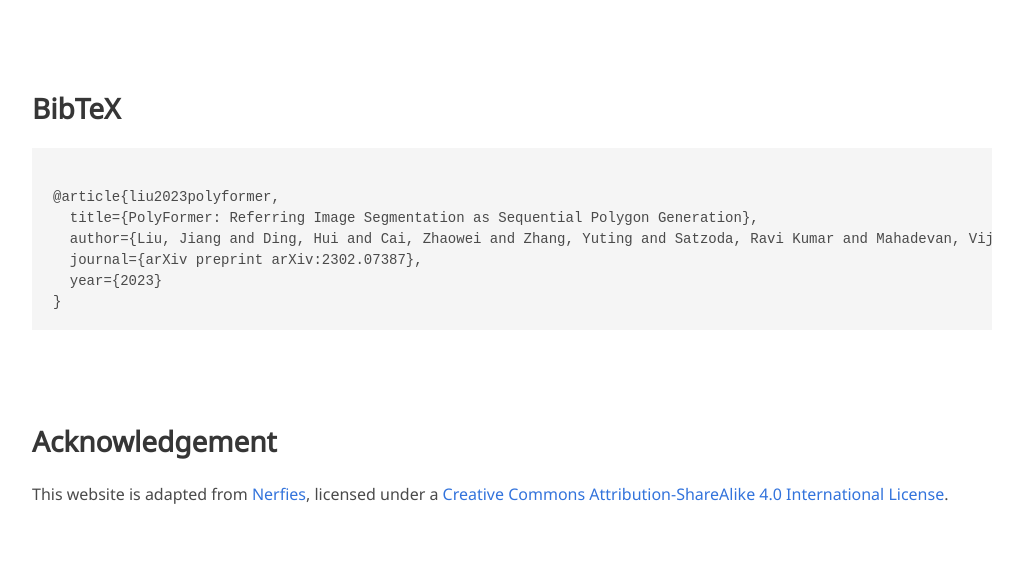
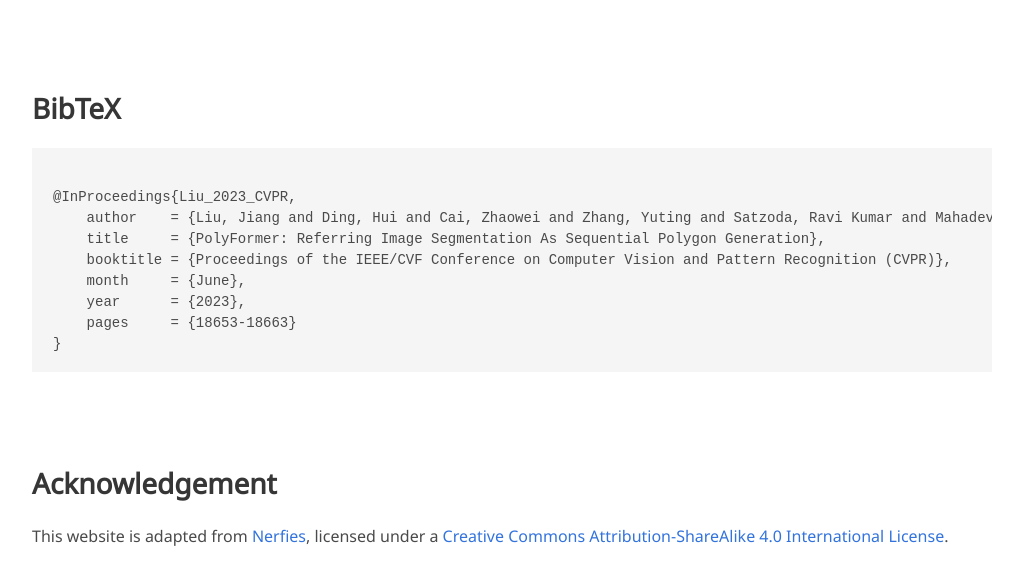
Before and after one commit to polyformer/polyformer.github.io, a plain HTML site: page index.html in a window 1280 px wide. Shown: the part 9601-10185 px from the top of the page, without its empty margins (128-1151 px from the left). Before the commit the page ends 10155 px from the top, so only its background shows below. Drawn offline with nearby package versions, Linux system fonts and the light colour scheme; some icons are missing; a web font is replaced by a local one.

Commit message:
update bibtex

```diff
--- a/index.html
+++ b/index.html
@@ -389,11 +389,13 @@ ReferFormer is trained on both image and video datasets.</b></p>
   <div class="container is-max-desktop content">
     <h2 class="title">BibTeX</h2>
     <pre><code>
-@article{liu2023polyformer,
-  title={PolyFormer: Referring Image Segmentation as Sequential Polygon Generation},
-  author={Liu, Jiang and Ding, Hui and Cai, Zhaowei and Zhang, Yuting and Satzoda, Ravi Kumar and Mahadevan, Vijay and Manmatha, R},
-  journal={arXiv preprint arXiv:2302.07387},
-  year={2023}
+@InProceedings{Liu_2023_CVPR,
+    author    = {Liu, Jiang and Ding, Hui and Cai, Zhaowei and Zhang, Yuting and Satzoda, Ravi Kumar and Mahadevan, Vijay and Manmatha, R.},
+    title     = {PolyFormer: Referring Image Segmentation As Sequential Polygon Generation},
+    booktitle = {Proceedings of the IEEE/CVF Conference on Computer Vision and Pattern Recognition (CVPR)},
+    month     = {June},
+    year      = {2023},
+    pages     = {18653-18663}
 }
 </code></pre>
   </div>
```
